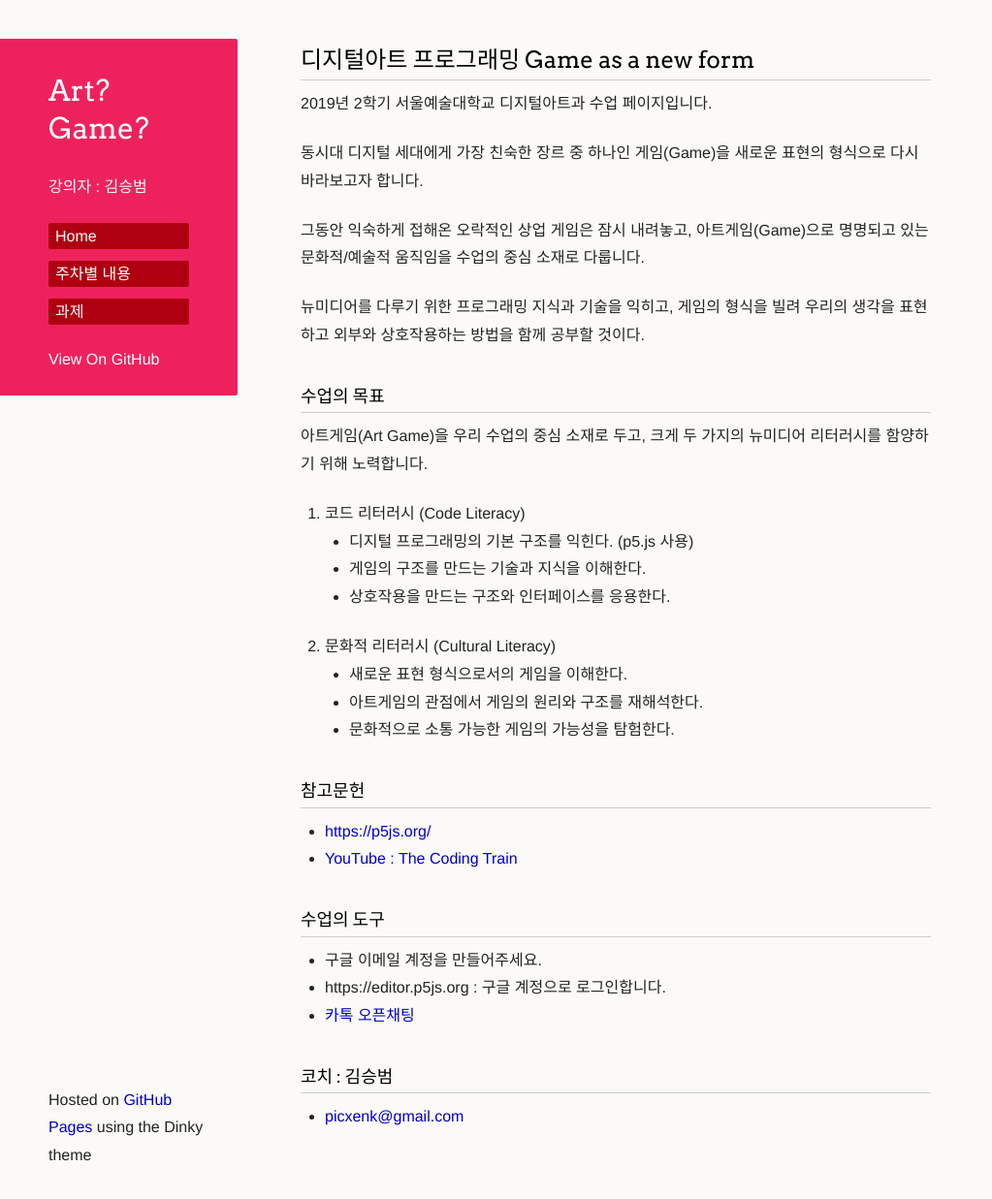
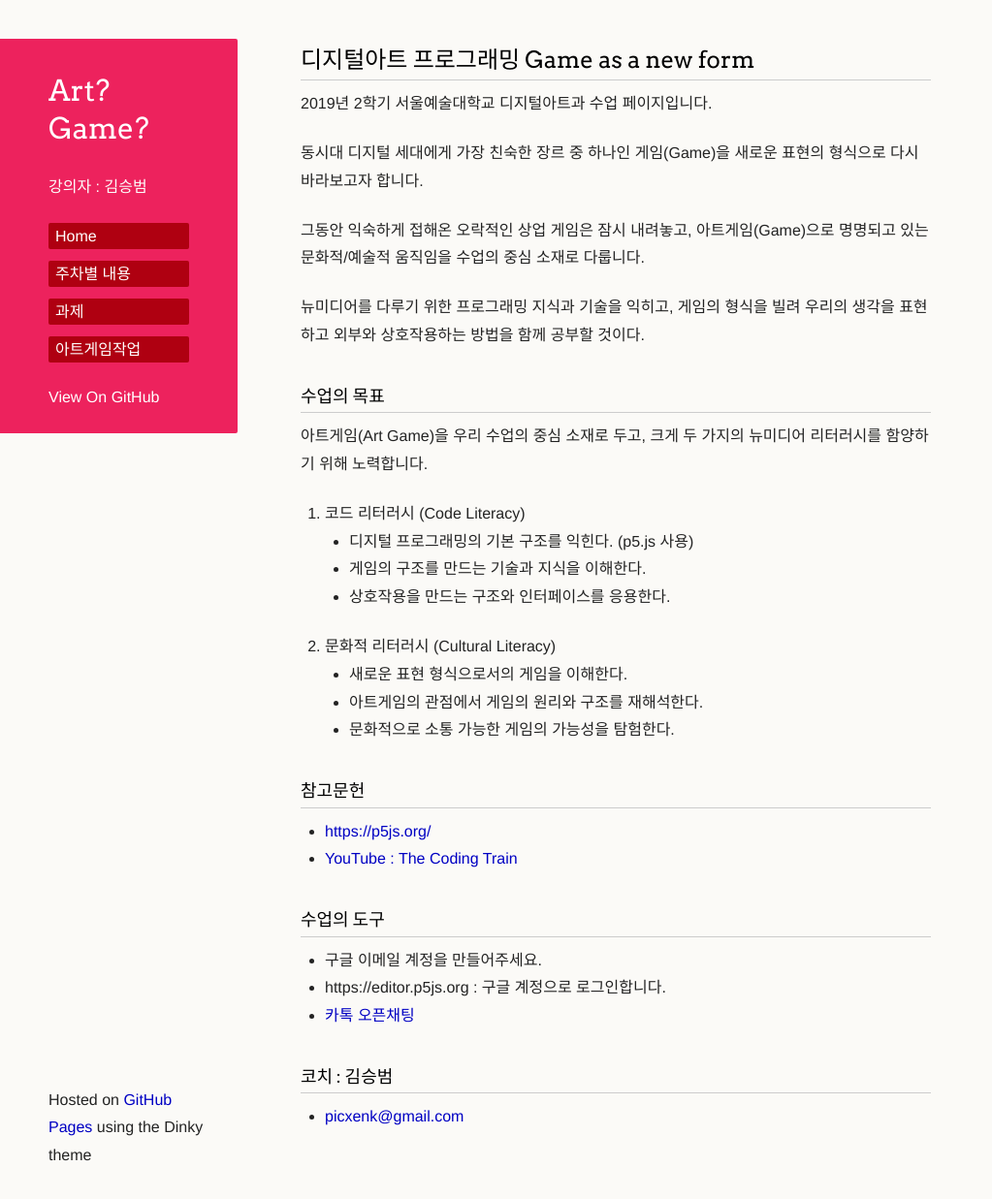
Before and after one commit to picxenk/SIA2019ArtGame, a Jekyll site: the page built from README.md, in a window 1280 px wide and 1239 px high. Shown: the whole window at 97% size, without its empty margins (0-1023 px from the left). Built offline with Jekyll 4.4.1, drawn with Linux system fonts in a browser that asks for light colours; our own code applies the rules of GitHub Pages for plain Markdown files; a script that is not in the unit is left out; the repository's description, which GitHub fills in, is left out.

Commit message:
Update default.html

```diff
--- a/_layouts/default.html
+++ b/_layouts/default.html
@@ -22,6 +22,7 @@
             <li><a href="{{ '/SIA2019ArtGame/' }}"> Home </a></li>
             <li><a href="{{ '/SIA2019ArtGame/curriculum.html' }}"> 주차별 내용 </a></li>
             <li><a href="{{ '/SIA2019ArtGame/homework.html' }}"> 과제 </a></li>
+            <li><a href="{{ '/SIA2019ArtGame/artgames.html' }}"> 아트게임작업 </a></li>
         </ul>
 
         <ul>
```
